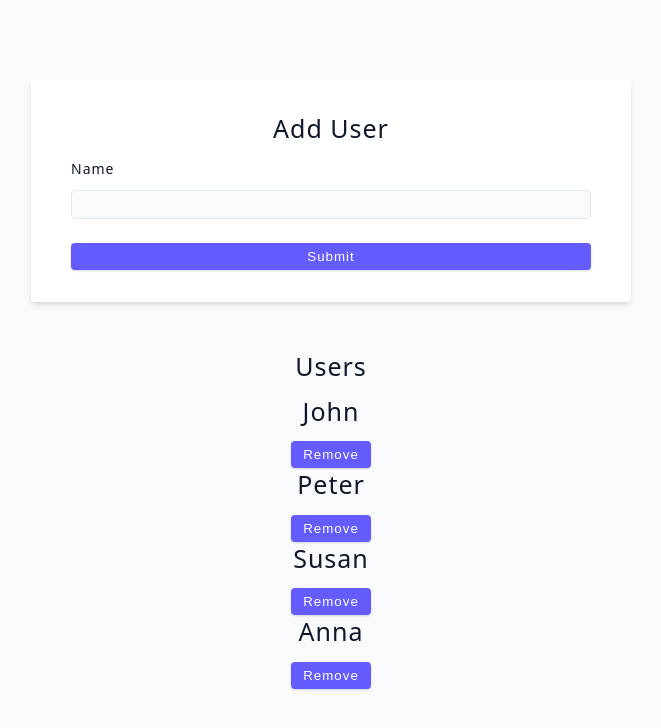
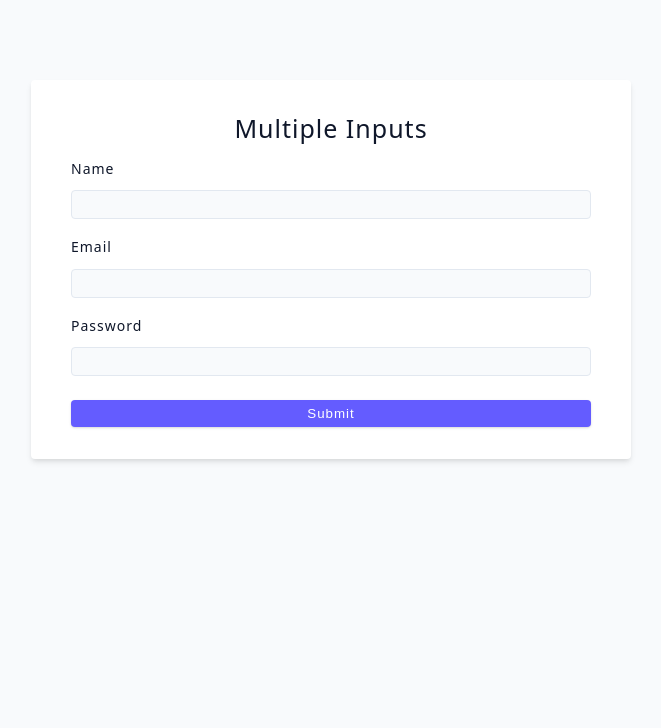
Before and after one commit to Rahimeulsy/03-advanced-react, a React (Vite) app: page / in a window 1280 px wide. Shown: the top 728 px of the page, without its empty margins (309-970 px from the left). Built offline with nearby package versions, Linux system fonts and the light colour scheme.

Commit message:
MultipleInputs/handleChange/handleSubmit

```diff
--- a/src/App.jsx
+++ b/src/App.jsx
@@ -1,4 +1,4 @@
-import Starter from "./tutorial/06-forms/starter/02-user-challenge";
+import Starter from "./tutorial/06-forms/starter/03-multiple-inputs";
 
 function App() {
   return (
--- a/src/tutorial/06-forms/starter/03-multiple-inputs.jsx
+++ b/src/tutorial/06-forms/starter/03-multiple-inputs.jsx
@@ -1,28 +1,66 @@
+import { useState } from "react";
 const MultipleInputs = () => {
+  const [user, setUser]= useState({
+    name:'',
+    email:'',
+    password:'',
+  });
+
+  const handleChange=(e)=>{
+// console.log(e.target.name);
+// console.log(e.target.value);
+setUser({...user, [e.target.name]:e.target.value});
+  };
+  const handleSubmit=(e)=>{
+    e.preventDefault();  //e.preventDefault() ile sayfanın yenilenmesi engellenir.
+    console.log(user);
+      };
+
   return (
     <div>
-      <form className='form'>
+      <form className='form' onSubmit={handleSubmit}>
         <h4>Multiple Inputs</h4>
         {/* name */}
         <div className='form-row'>
           <label htmlFor='name' className='form-label'>
             name
           </label>
-          <input type='text' className='form-input' id='name' />
+          <input
+          type='text'
+          className='form-input'
+          id='name'
+          value={user.name}
+          onChange={handleChange}
+          name="name"
+          />
         </div>
         {/* email */}
         <div className='form-row'>
           <label htmlFor='email' className='form-label'>
             Email
           </label>
-          <input type='email' className='form-input' id='email' />
+          <input
+          type='email'
+          className='form-input'
+          id='email'
+          value={user.email}
+          onChange={handleChange}
+          name='email'
+          />
         </div>
         {/* email */}
         <div className='form-row'>
           <label htmlFor='password' className='form-label'>
             Password
           </label>
-          <input type='password' className='form-input' id='password' />
+          <input
+          type='password'
+          className='form-input'
+          id='password'
+          value={user.password}
+          onChange={handleChange}
+          name="password"
+          />
         </div>
 
         <button type='submit' className='btn btn-block'>
```
